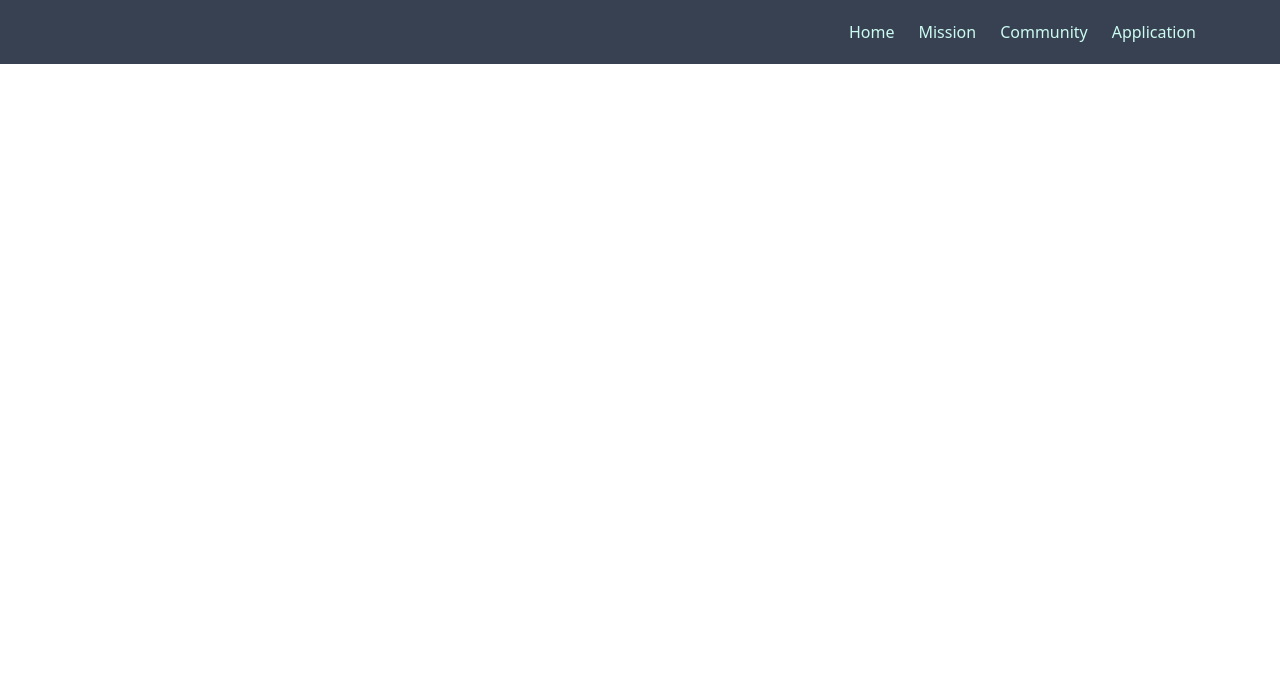
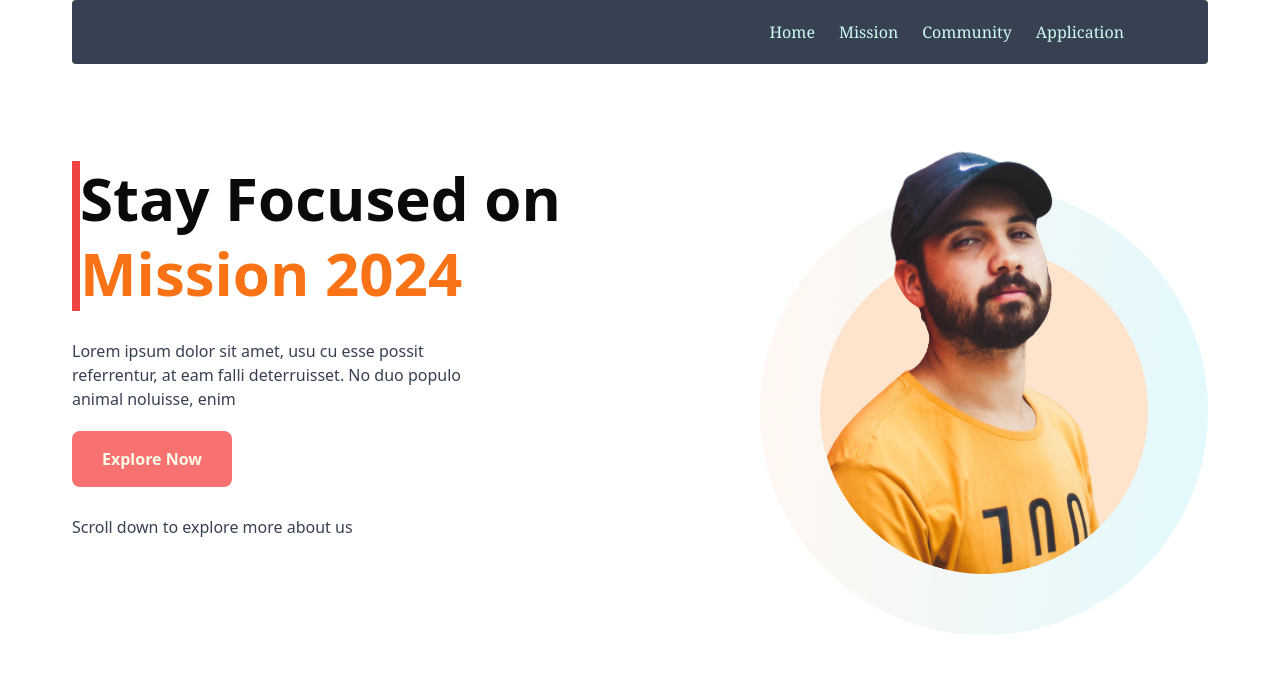
Before and after one commit to raselworshop/mission-2024-withTW, a website built with Vite: page index.html in a window 1280 px wide. Built offline with nearby package versions, Linux system fonts and the light colour scheme.

Commit message:
added the banner section

```diff
--- a/index.html
+++ b/index.html
@@ -7,13 +7,29 @@
     <link rel="stylesheet" href="css/main.css">
 </head>
 <body>
-    <nav class="bg-gray-700 text-stone-300 text-teal-100 text-right space-x-10 px-10 mx-0 my-auto flex justify-end width-[114rem]">
-        <ul class="flex flex-row mx-8 my-5 justify-end items-center">
-            <li class="px-2 mx-1 hover:cursor-pointer">Home</li>
-            <li class="px-2 mx-1 hover:cursor-pointer">Mission</li>
-            <li class="px-2 mx-1 hover:cursor-pointer">Community</li>
-            <li class="px-2 mx-1 hover:cursor-pointer">Application</li>
+    <!-- navbar section start -->
+    <nav class="bg-gray-700 text-stone-300 text-teal-100 text-right space-x-10 px-10 mx-auto my-0 rounded flex justify-end w-1140 font-sans">
+        <ul class="flex flex-row mx-8 my-5 justify-end items-center font-serif">
+            <li class="px-2 mx-1 hover:cursor-pointer hover:italic">Home</li>
+            <li class="px-2 mx-1 hover:cursor-pointer hover:italic hover:font-mono">Mission</li>
+            <li class="px-2 mx-1 hover:cursor-pointer hover:italic hover:font-mono">Community</li>
+            <li class="px-2 mx-1 hover:cursor-pointer hover:italic hover:font-mono">Application</li>
         </ul>
     </nav>
+    <!-- banner section start -->
+    <section class="w-1140 flex justify-between items-center mx-auto my-0">
+        <!--banner left side details -->
+        <div class="max-w-xl">
+            <h1 class="border-l-red-500 border-l-8 text-stone-950 pt-0 font-sans text-6xl font-bold leading-tight mb-7">Stay Focused on <br>
+            <span class="text-orange-500">Mission 2024</span></h1>
+            <p class="text-gray-700 mb-5 font-sans">Lorem ipsum dolor sit amet, usu cu esse possit <br> referrentur, at eam falli deterruisset. No duo populo <br> animal noluisse, enim</p>
+            <button class="min-w-40 text-yellow-50 font-sans bg-red-400 px-2 py-4 rounded-lg hover:cursor-pointer font-semibold mb-7">Explore Now</button><br>
+            <span class="text-gray-700 font-sans">Scroll down to explore more about us</span>
+        </div>
+        <!--banner right side contents -->
+        <div class="max-w-md">
+            <img class="min-w-full" src="./images/person/person-2.png" >
+        </div>
+    </section>
 </body>
 </html>
--- a/tailwind.config.js
+++ b/tailwind.config.js
@@ -2,8 +2,9 @@
 module.exports = {
   content: ['*'],
   theme: {
+
     width:{
-      '1140':'114rem'
+      '1140':'71rem'
     },
     extend: {},
   },
```
